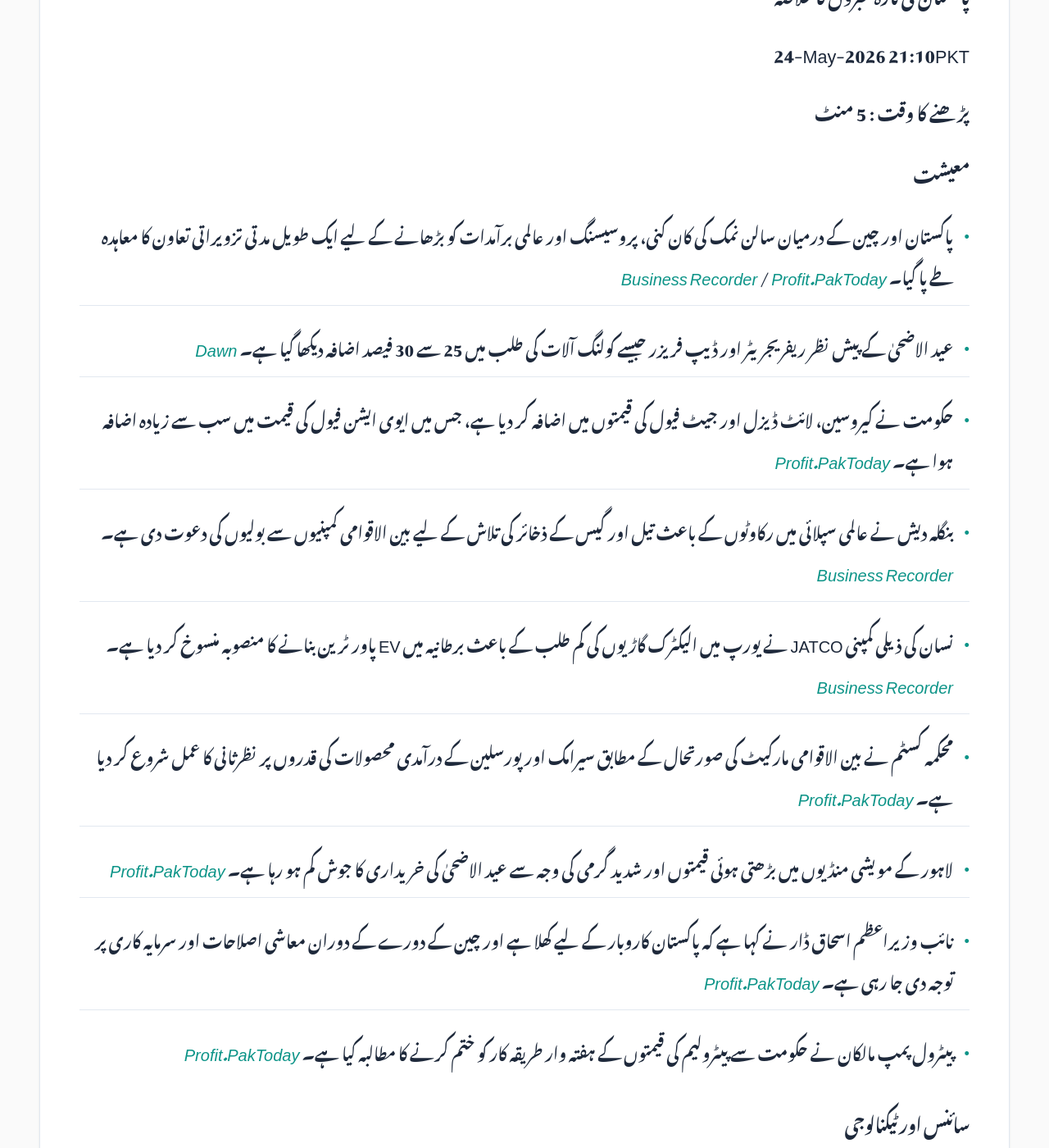
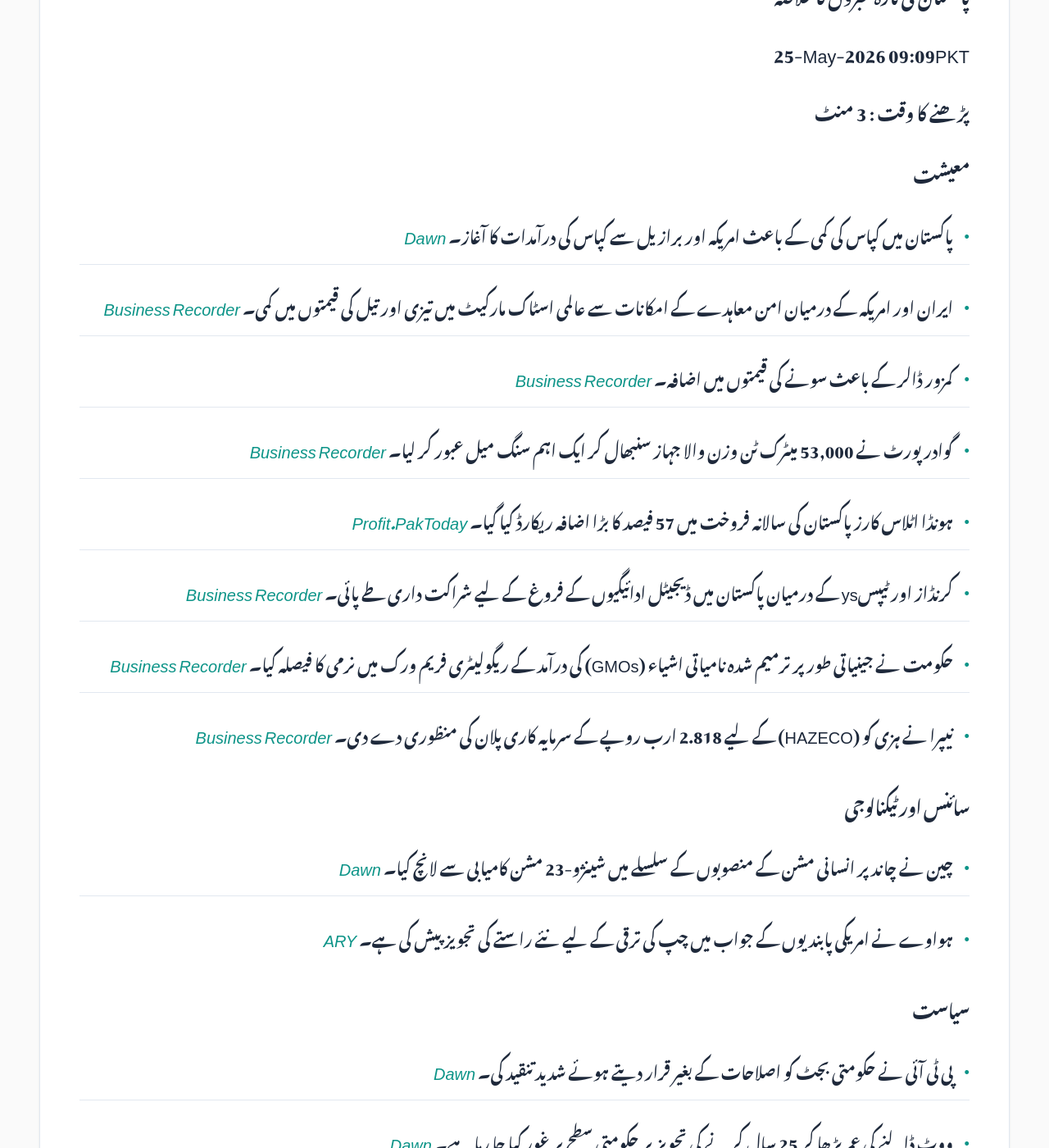
Before and after one commit to zsubzwary/news, a Jekyll site: the page built from ur/index.md, in a window 1280 px wide and 1400 px high, scrolled down 354 px. Shown: the whole window at 82% size. Built offline with Jekyll 4.4.1, drawn with Linux system fonts in a browser that asks for light colours; some web fonts are replaced; comment, search, counter and statistics services are not loaded; some of the changed text lies outside the part shown.

Commit message:
DateTime; 2026-05-25T04:09:57.798Z

```diff
--- a/ur/index.md
+++ b/ur/index.md
@@ -7,52 +7,43 @@ rtl: true
 
 پاکستان کی تازہ خبروں کا خلاصہ
 
- &lrm; 24-May-2026 21:10PKT
+ &lrm; 25-May-2026 09:09PKT
 
-پڑھنے کا وقت : 5 منٹ
+پڑھنے کا وقت : 3 منٹ
 
 ### معیشت
-- پاکستان اور چین کے درمیان سالن نمک کی کان کنی، پروسیسنگ اور عالمی برآمدات کو بڑھانے کے لیے ایک طویل مدتی تزویراتی تعاون کا معاہدہ طے پا گیا۔ *[Business Recorder](https://www.brecorder.com/news/40422614/sifc-backed-pak-china-agreement-aims-to-boost-rock-salt-exports)* / *[Profit.PakToday](https://profit.pakistantoday.com.pk/2026/05/24/pakistan-china-sign-strategic-pact-to-expand-rock-salt-mining-and-global-exports/)*
-- عید الاضحیٰ کے پیش نظر ریفریجریٹر اور ڈیپ فریزر جیسے کولنگ آلات کی طلب میں 25 سے 30 فیصد اضافہ دیکھا گیا ہے۔ *[Dawn](https://www.dawn.com/news/2002664/cooling-appliances-demand-surges-ahead-of-eidul-azha)*
-- حکومت نے کیروسین، لائٹ ڈیزل اور جیٹ فیول کی قیمتوں میں اضافہ کر دیا ہے، جس میں ایوی ایشن فیول کی قیمت میں سب سے زیادہ اضافہ ہوا ہے۔ *[Profit.PakToday](https://profit.pakistantoday.com.pk/2026/05/24/kerosene-light-diesel-prices-increased-in-latest-fuel-revision/)*
-- بنگلہ دیش نے عالمی سپلائی میں رکاوٹوں کے باعث تیل اور گیس کے ذخائر کی تلاش کے لیے بین الاقوامی کمپنیوں سے بولیوں کی دعوت دی ہے۔ *[Business Recorder](https://www.brecorder.com/news/40422616/bangladesh-invites-bids-for-oil-and-gas-exploration)*
-- نسان کی ذیلی کمپنی JATCO نے یورپ میں الیکٹرک گاڑیوں کی کم طلب کے باعث برطانیہ میں EV پاور ٹرین بنانے کا منصوبہ منسوخ کر دیا ہے۔ *[Business Recorder](https://www.brecorder.com/news/40422605/nissan-unit-scraps-plan-to-make-ev-powertrains-in-uk-nikkei-says)*
-- محکمہ کسٹم نے بین الاقوامی مارکیٹ کی صورتحال کے مطابق سیرامک اور پورسلین کے درآمدی محصولات کی قدروں پر نظرثانی کا عمل شروع کر دیا ہے۔ *[Profit.PakToday](https://profit.pakistantoday.com.pk/2026/05/24/customs-moves-to-update-import-valuation-for-ceramic-sanitary-ware/)*
-- لاہور کے مویشی منڈیوں میں بڑھتی ہوئی قیمتوں اور شدید گرمی کی وجہ سے عید الاضحیٰ کی خریداری کا جوش کم ہو رہا ہے۔ *[Profit.PakToday](https://profit.pakistantoday.com.pk/2026/05/24/eid-buying-frenzy-fizzles-in-lahore-cattle-markets-as-prices-hit-record-highs/)*
-- نائب وزیراعظم اسحاق ڈار نے کہا ہے کہ پاکستان کاروبار کے لیے کھلا ہے اور چین کے دورے کے دوران معاشی اصلاحات اور سرمایہ کاری پر توجہ دی جا رہی ہے۔ *[Profit.PakToday](https://profit.pakistantoday.com.pk/2026/05/24/dar-declares-pakistan-open-for-business-as-islamabad-deepens-economic-push-with-china/)*
-- پیٹرول پمپ مالکان نے حکومت سے پیٹرولیم کی قیمتوں کے ہفتہ وار طریقہ کار کو ختم کرنے کا مطالبہ کیا ہے۔ *[Profit.PakToday](https://profit.pakistantoday.com.pk/2026/05/23/fuel-dealers-ask-govt-to-scrap-weekly-price-mechanism/)*
+- پاکستان میں کپاس کی کمی کے باعث امریکہ اور برازیل سے کپاس کی درآمدات کا آغاز۔ *[Dawn](https://www.dawn.com/news/2002839/pakistan-importing-cotton-from-us-brazil-even-before-local-ginning-season)*
+- ایران اور امریکہ کے درمیان امن معاہدے کے امکانات سے عالمی اسٹاک مارکیٹ میں تیزی اور تیل کی قیمتوں میں کمی۔ *[Business Recorder](https://www.brecorder.com/news/40422715/stocks-rise-sharply-oil-and-dollar-slip-on-middle-east-peace-hopes)*
+- کمزور ڈالر کے باعث سونے کی قیمتوں میں اضافہ۔ *[Business Recorder](https://www.brecorder.com/news/40422710/gold-rises-on-weaker-dollar-as-investor-weigh-us-iran-peace-deal-prospects)*
+- گوادر پورٹ نے 53,000 میٹرک ٹن وزن والا جہاز سنبھال کر ایک اہم سنگ میل عبور کر لیا۔ *[Business Recorder](https://www.brecorder.com/news/40422682/gwadar-port-achieves-major-milestone-with-handling-of-53000mt-vessel)*
+- ہونڈا اٹلاس کارز پاکستان کی سالانہ فروخت میں 57 فیصد کا بڑا اضافہ ریکارڈ کیا گیا۔ *[Profit.PakToday](https://profit.pakistantoday.com.pk/2026/05/25/hondas-car-sales-up-57-in-pakistan-in-2026/)*
+- کرنڈاز اور ٹیپسys کے درمیان پاکستان میں ڈیجیٹل ادائیگیوں کے فروغ کے لیے شراکت داری طے پائی۔ *[Business Recorder](https://www.brecorder.com/news/40422683/10000-merchants-karandaaz-tapsys-partner-to-expand-digital-payments)*
+- حکومت نے جینیاتی طور پر ترمیم شدہ نامیاتی اشیاء (GMOs) کی درآمد کے ریگولیٹری فریم ورک میں نرمی کا فیصلہ کیا۔ *[Business Recorder](https://www.brecorder.com/news/40422679/gmos-imports-govt-to-liberalise-regulatory-framework)*
+- نیپرا نے ہزی کو (HAZECO) کے لیے 2.818 ارب روپے کے سرمایہ کاری پلان کی منظوری دے دی۔ *[Business Recorder](https://www.brecorder.com/news/40422689/nepra-approves-rs2818bn-dip-for-hazeco-for-fy26)*
 
 ### سائنس اور ٹیکنالوجی
-- پی ٹی اے نے صارفین کو سم کارڈز کو ضائع کرنے یا منتقل کرنے سے روکنے کے لیے ایک نیا اقدام اٹھایا ہے۔ *[ARY](https://arynews.tv/pta-takes-initiative-to-discourage-users-from-discarding-or-transferring-sim-cards)*
-
-### موسم
-- جنوبی بھارت میں شدید گرمی کی لہر کے باعث اب تک 16 افراد ہیٹ اسٹروک کا شکار ہو کر جاں بحق ہو چکے ہیں۔ *[Dawn](https://www.dawn.com/news/2002757/heatstroke-kills-16-in-southern-india-as-temperatures-climb)*
+- چین نے چاند پر انسانی مشن کے منصوبوں کے سلسلے میں شینژو-23 مشن کامیابی سے لانچ کیا۔ *[Dawn](https://www.dawn.com/news/2002786/china-launches-three-crew-space-flight-as-part-of-moon-ambitions)*
+- ہواوے نے امریکی پابندیوں کے جواب میں چپ کی ترقی کے لیے نئے راستے کی تجویز پیش کی ہے۔ *[ARY](https://arynews.tv/huawei-proposes-new-path-for-chip-development-us-sanctions)*
 
 ### سیاست
-- وزیر اعظم شہباز شریف کی چین کا دورہ جاری ہے جس میں وہ چینی قیادت اور کارپوریٹ لیڈروں کے ساتھ اہم ملاقاتیں کر رہے ہیں۔ *[Dawn](https://www.dawn.com/news/2002753/pm-shehbaz-lands-in-beijing-will-hold-high-level-meetings-with-chinese-leadership)*
-- پاکستان نے اقوام متحدہ میں یوکرین جنگ کے خاتمے کے لیے فوری جنگ بندی اور سفارتی کوششوں پر زور دیا ہے۔ *[Dawn](https://www.dawn.com/news/2002643/civilians-must-not-be-attacked-anywhere-pakistan-tells-unsc)*
-- پنجاب حکومت کے زرعی ٹیکس میں اضافے کے فیصلے کو لاہور ہائی کورٹ میں قانونی چیلنج دیا گیا ہے۔ *[Profit.PakToday](https://profit.pakistantoday.com.pk/2026/05/24/punjab-agri-tax-hike-challenged-in-lhc-over-alleged-violation-of-law-and-assembly-role/)*
-- وزیر اعظم شہباز شریف نے امید ظاہر کی ہے کہ پاکستان جلد ہی امریکہ اور ایران کے درمیان مذاکرات کی میزبانی کر سکتا ہے۔ *[Business Recorder](https://www.brecorder.com/news/40422611/pakistan-hopes-to-host-next-round-of-us-iran-talks-soon-pm-shehbaz)*
+- پی ٹی آئی نے حکومتی بجٹ کو اصلاحات کے بغیر قرار دیتے ہوئے شدید تنقید کی۔ *[Dawn](https://www.dawn.com/news/2002894/pti-slams-govts-fifth-budget-sans-reforms)*
+- ووٹ ڈالنے کی عمر بڑھا کر 25 سال کرنے کی تجویز پر حکومتی سطح پر غور کیا جا رہا ہے۔ *[Dawn](https://www.dawn.com/news/2002912/stealing-the-future)*
+- پی ٹی آئی قیادت اور وزیر داخلہ کی خیبر پختونخوا میں دہشت گردی کے حوالے سے اہم ملاقات ہوئی۔ *[Dawn](httpshttps://www.dawn.com/news/2002796/pti-confirms-barrister-gohar-sohail-afridis-meeting-with-naqvi-says-discussion-focused-on-terrorism-in-kp)*
 
 ### قومی
-- کوئٹہ میں شٹل ٹرین کو نشانہ بنانے والے خودکش دھماکے میں کم از کم 14 سے 16 افراد ہلاک اور متعدد زخمی ہو گئے۔ *[Dawn](https://www.dawn.com/news/2002744/at-least-14-killed-20-injured-in-suicide-bombing-targeting-shuttle-train-in-quetta-balochistan-govt)* / *[Business Recorder](https://www.brecorder.com/news/40422612/suicide-blast-derails-train-in-quetta-kills-16)*
-- سیکورٹی فورسز نے شمالی وزیرستان اور بلوچستان کے مختلف علاقوں میں آپریشنز کے دوران متعدد دہشت گردوں کو ہلاک کر دیا۔ *[Dawn](https://www.dawn.com/news/2002766/security-forces-kill-11-terrorists-in-kps-north-waziristan-ispr)* / *[ARY](https://arynews.tv/11-terrorists-eliminated-in-north-waziristan-intelligence-operation-ispr)*
-- سندھ حکومت نے عید الاضحیٰ کے موقع پر 26 سے 28 مئی تک تین روزہ تعطیلات کا اعلان کیا ہے۔ *[Dawn](https://www.dawn.com/news/2002761/sindh-govt-now-declares-3-day-eidul-azha-holiday-announces-wfh-on-may-29)*
-- فیصل آباد کے ایک ٹک ٹاکر کو نارن میں خواتین کے لیے نازیبا زبان استعمال کرنے کے الزام میں گرفتار کر لیا گیا ہے۔ *[Dawn](https://www.dawn.com/news/2002608/tiktoker-held-in-faisalabad-for-using-obscene-language-for-female-tourists-in-naran)*
-- کراچی میں ساحل کے قریب ایک جدید ڈیجیٹل میوزیم کی تعمیر کا آغاز کر دیا گیا ہے جو سندھ اور تحریک آزادی کی تاریخ کو محفوظ کرے گا۔ *[Dawn](https://www.dawn.com/news/2002626/karachi-museum-of-history-to-be-built-by-the-seaside)*
-- گوادر یونیورسٹی کے وائس چانسلر اور عملے کو 11 دن بعد بحفاظت برآمد کر لیا گیا ہے۔ *[ARY](https://arynews.tv/kidnapped-vc-gwadar-university-recovered-along-with-other-staff-after-11-days)*
+- حکومت پانی کے بڑے منصوبوں اور متعلقہ کارکنوں کی حفاظت کے لیے "وابڈا سیکیورٹی فورس" بنانے کا منصوبہ بنا رہی ہے۔ *[Dawn](https://www.dawn.com/news/2002882/govt-plans-wapda-security-force-for-water-projects)*
+- کوئٹہ میں ٹرین بم دھماکے میں کم از کم 24 افراد شہید اور 70 زخمی ہو گئے۔ *[Business Recorder](https://www.brecorder.com/news/40422709/at-least-24-martyred-in-quetta-train-blast)*
+- گوادر یونیورسٹی کے وائس چانسلر اور دیگر اہلکار 10 دن بعد بحفاظت گھر پہنچ گئے۔ *[Dawn](https://www.dawn.com/news/2002789/gwadar-university-vc-pro-vice-chancellor-return-home-10-days-after-they-were-reported-missing)*
+- سیکیورٹی فورسز نے شمالی وزیرستان کے علاقے دتہ خیل میں 11 دہشت گردوں کو ہلاک کر دیا۔ *[Dawn](https://www.dawn.com/news/2002766/security-forces-kill-11-terrorists-in-kps-north-waziristan-ispr)*
+- وزیراعلیٰ سندھ نے کراچی کے ریڈ لائن بی آر ٹی پروجیکٹ کی تکمیل کے لیے کام میں تیزی لانے کے احکامات دیے۔ *[Dawn](https://www.dawn.com/news/2002849/murad-asks-contractors-to-increase-manpower-for-timely-completion-of-karachis-red-line-project)*
 
 ### بین الاقوامی
-- امریکہ اور ایران کے درمیان ممکنہ امن معاہدے کے حوالے سے مذاکرات میں پیش رفت ہوئی ہے، تاہم ڈونلڈ ٹرمپ نے کہا ہے کہ وہ معاہدے میں جلد بازی نہیں کریں گے۔ *[Dawn](https://www.dawn.com/news/2002774/what-we-know-about-the-possible-us-iran-deal)* / *[Business Recorder](https://www.brecorder.com/news/40422621/trump-says-us-will-not-rush-into-a-deal-with-iran)*
-- پاکستان سمیت 13 ممالک نے مقبوضہ یروشلم میں سومال لینڈ کے مبینہ سفارت خانے کے کھلنے کی سخت مذمت کی ہے۔ *[Dawn](https://www.dawn.com/news/2002763/illegal-unacceptable-pakistan-13-other-nations-condemn-somalilands-announcement-of-opening-embassy-in-jerusalem)*
-- وائٹ ہاؤس کے قریب فائرنگ کے واقعے کے دوران امریکی سیکرٹ سروس نے حملہ آور کو ہلاک کر دیا۔ *[Dawn](https://www.dawn.com/news/2002729/gunman-killed-by-us-secret-service-after-opening-fire-near-white-house)*
-- غزہ میں اسرائیلی فضائی حملے میں ایک خاندان کے تین افراد بشمول ایک چھ ماہ کا بچہ ہلاک ہو گیا۔ *[Business Recorder](https://www.brecorder.com/news/40422613/israeli-fire-kills-parents-and-their-infant-in-gaza-medics-say)*
-- ایران نے جنگ کے دوران امریکہ اور اسرائیل کو معلومات فراہم کرنے کے الزام میں ایک شخص کو پھانسی دے دی۔ *[Business Recorder](https://www.brecorder.com/news/40422604/iran-executes-person-for-sending-information-to-us-israel-during-war-judiciary-says)*
-
-### کھیل
-- ایشیائی جونیئر اسکواش چیمپئن شپ میں پاکستانی کھلاڑیوں نے پانچ تمغے حاصل کیے۔ *[Business Recorder](https://www.brecorder.com/news/40422618/pakistan-wins-five-medals-in-asian-junior-squash-championships)*
-- پی پی ایل (IPL) میں پنجاب کنگز کے کپتان شریاش ائیئر نے شاندار سنچری بنا کر ٹیم کو اہم جیت دلائی۔ *[Business Recorder](https://www.brecorder.com/news/40422603/punjabs-haddin-delighted-as-captain-iyer-makes-the-difference-in-key-win-over-lucknow)*
-- بائرن میونخ نے ہری کین کی ہیٹ ٹرک کی بدولت جرمن کپ جیت کر ڈبل کامیابی حاصل کر لی۔ *[Business Recorder](https://www.brecorder.com/news/40422602/kane-hat-trick-hands-bayern-german-cup-victory-and-domestic-double)*
+- ایران اور امریکہ کے درمیان جنگ کے خاتمے کے لیے معاہدے کے قریب پہنچنے کی اطلاعات۔ *[Business Recorder](https://www.brecorder.com/news/40422686/iran-and-us-closing-in-on-deal-to-end-war)*
+- وزیراعظم شہباز شریف نے اسلام آباد میں ایران اور امریکہ کے درمیان امن مذاکرات کی میزبانی کرنے کی خواہش کا اظہار کیا۔ *[Dawn](https://www.dawn.com/news/2002887/pm-hopes-to-host-islamabad-talks-20-very-soon)*
+- اسپین میں غزہ امدادی بیڑے کے کارکنوں کے ساتھ پولیس کے تشدد پر عوامی احتجاج۔ *[Dawn](https://www.dawn.com/news/2002875/outrage-in-spain-after-police-beat-gaza-flotilla-activists)*
+- روس نے یوکرین کے دارالحکومت کییم کے گردونواح پر ہائپرسونک میزائل سے بھرپور بمباری کی۔ *[Business Recorder](https://www.brecorder.com/news/40422680/russia-hits-ukraine-with-oreshnik-missile)*
+- چین، روس اور ایران نے کوئٹہ میں ہونے والے دہشت گردانہ حملے کی سخت مذمت کی۔ *[Business Recorder](https://www.brecorder.com/news/40422684/china-russia-iran-condemn-quetta-attack)*
 
 ### دیگر
-- رومانیہ کے ڈائریکٹر کرسٹین منگیو نے کین فلم فیسٹیول میں 'فیورڈ' (Fjord) کے لیے ٹاپ پرائز جیتا۔ *[Business Recorder](https://www.brecorder.com/news/40422609/fjord-by-romanias-cristian-mungiu-wins-cannes-top-prize)*
+- اداکارہ کیٹ منسی 'جنرل ہسپتال' سے علیحدگی اختیار کر گئیں۔ *[ARY](https://arynews.tv/kate-mansi-exits-general-hospital-after-3-years-as-kristina-corinthos-davis)*
+- ہالی وڈ کی مختلف مشہور فلموں کے حوالے سے معلوماتی فہرستیں جاری کی گئیں۔ *[ARY](https://arynews.tv/hollywood-action-movies-top)*
```
